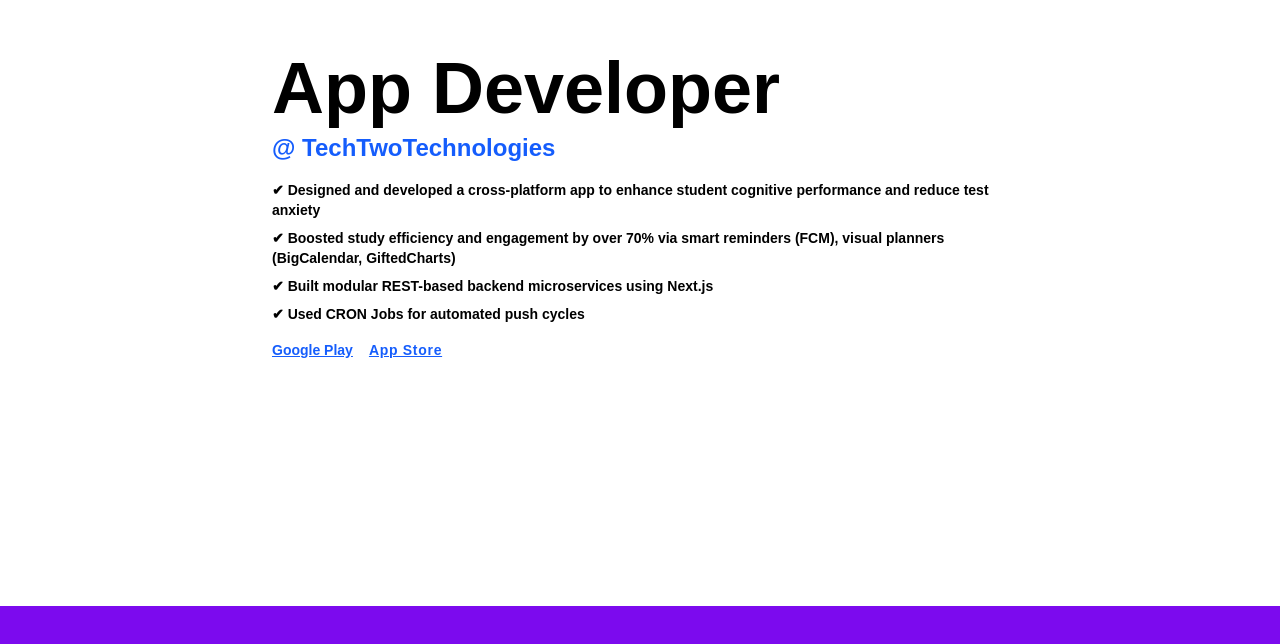
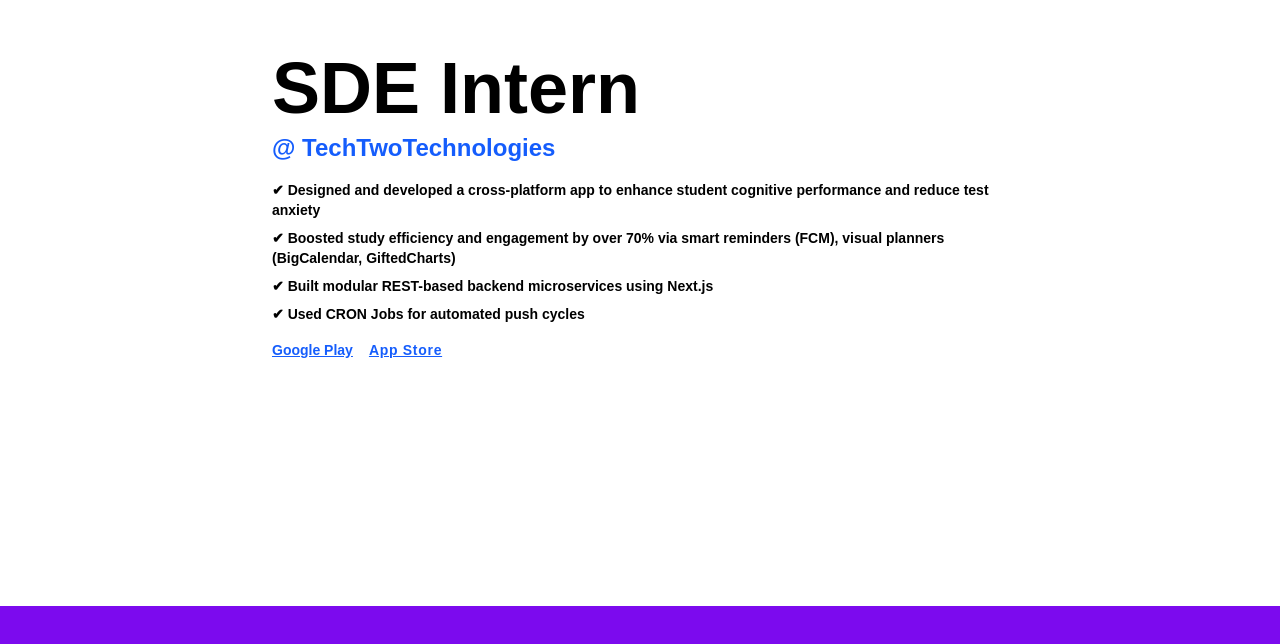
Before and after one commit to parthj000/parth-j, a Next.js app: page / in a window 1280 px wide. Shown: the part 7394-8038 px from the top of the page. Built offline with nearby package versions, Linux system fonts and the light colour scheme.

Commit message:
experience update

```diff
--- a/src/components/AppDevExp.tsx
+++ b/src/components/AppDevExp.tsx
@@ -23,7 +23,7 @@ export default function AppDeveloperCard() {
     >
       <div className="flex flex-col">
         <span className="mb-2 text-5xl md:text-7xl font-extrabold">
-          App Developer
+          SDE Intern
         </span>
 
         <span className="text-blue-600 mb-4 font-bold md:text-2xl text-lg">
```
